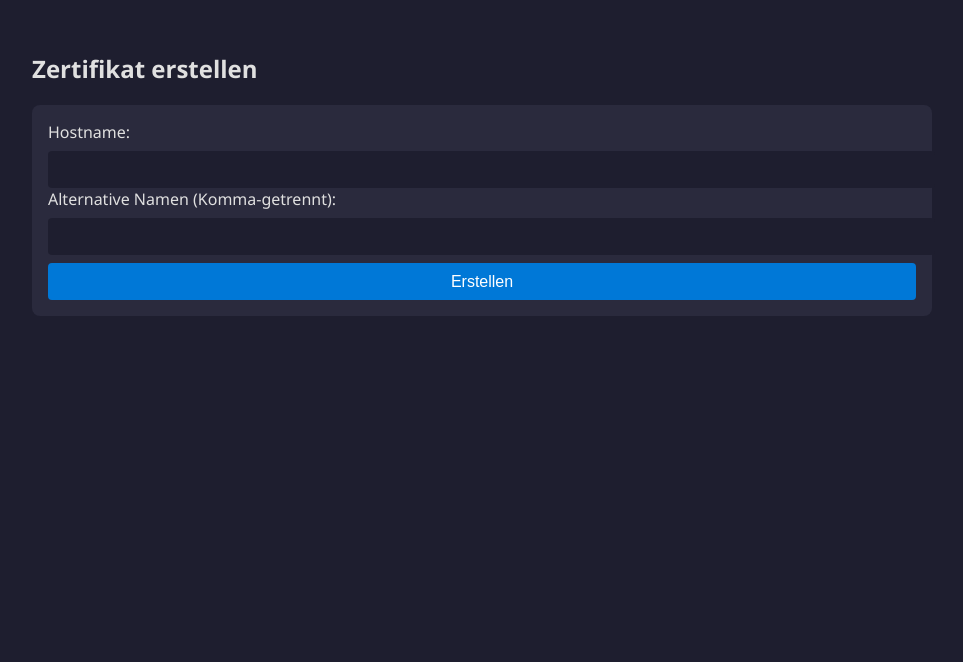
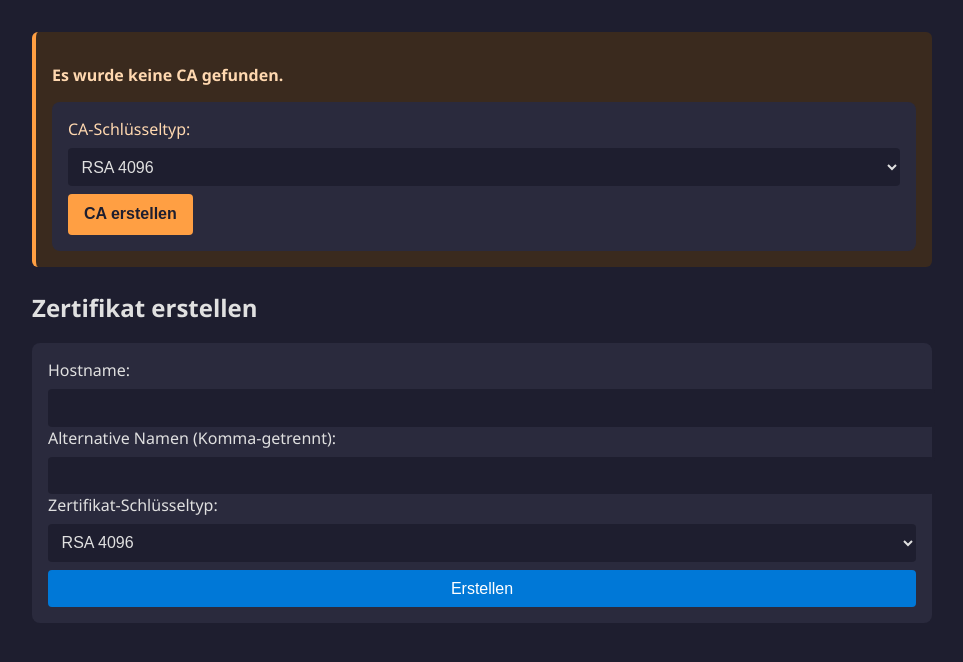
Before and after one commit to wlanboy/caweb, a FastAPI app: page / in a window 1280 px wide. Shown: the part 98-760 px from the top of the page, without its empty margins (158-1121 px from the left). Run offline with FastAPI, Linux system fonts and the light colour scheme.

Commit message:
form to generate ca if not present

```diff
--- a/templates/form.html
+++ b/templates/form.html
@@ -1,14 +1,47 @@
 {% extends "base.html" %}
+
 {% block title %}Neues Zertifikat{% endblock %}
 {% block content %}
+
+{% if not ca_exists %}
+<div class="ca-warning">
+  <p><strong>Es wurde keine CA gefunden.</strong></p>
+  <form method="post" action="/create-ca">
+    <label>CA-Schlüsseltyp:
+      <select name="ca_key_type" class="select">
+        <option value="rsa">RSA 4096</option>
+        <option value="secp256r1">ECC SECP256R1</option>
+        <option value="secp521r1">ECC SECP521R1</option>
+      </select>
+    </label>
+    <button type="submit" class="ca-button">CA erstellen</button>
+  </form>
+</div>
+{% endif %}
+
+{% if ca_created %}
+<div class="ca-success">
+  <p><strong>CA erfolgreich erstellt!</strong></p>
+</div>
+{% endif %}
+
 <h2>Zertifikat erstellen</h2>
-  <form method="post">
+<form method="post" action="/">
   <label>Hostname:
     <input type="text" name="hostname" required>
   </label>
   <label>Alternative Namen (Komma-getrennt):
     <input type="text" name="alt_names">
   </label>
+
+  <label>Zertifikat-Schlüsseltyp:
+    <select name="cert_key_type" class="select">
+      <option value="rsa">RSA 4096</option>
+      <option value="secp256r1">ECC SECP256R1</option>
+      <option value="secp521r1">ECC SECP521R1</option>
+    </select>
+  </label>
+
   <button type="submit">Erstellen</button>
 </form>
 
```
Lines whose indentation alone changed are shown as unchanged.
